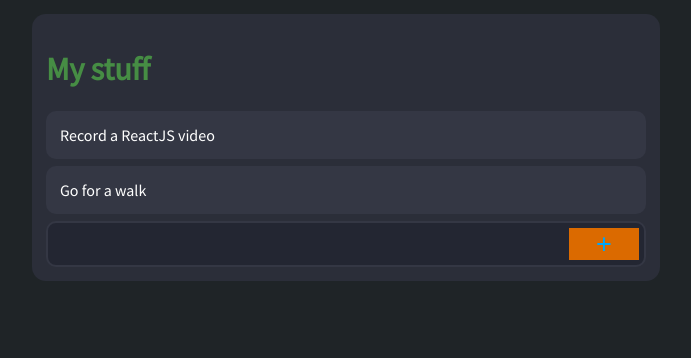
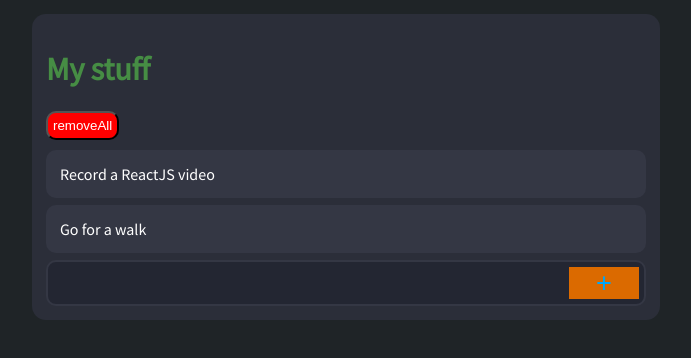
Before and after one commit to Ajmris/ArturChmaroReact, a React (Create React App) app: page / in a window 1280 px wide. Shown: the top 358 px of the page, without its empty margins (294-985 px from the left). Built offline with nearby package versions, Linux system fonts and the light colour scheme.

Commit message:
Component live cycle

```diff
--- a/src/components/ToDoItem/index.js
+++ b/src/components/ToDoItem/index.js
@@ -18,6 +18,9 @@
     toggleDone=()=>{
       this.setState({done: !this.state.done})
     }
+    componentWillUnmount=()=>{
+      console.log(`todo ${this.props.text} unmounted...`)
+    }
     render(){
       const {text} =this.props
       return(
@@ -27,4 +30,4 @@
       )
     }
   }
-  export default ToDoItem;
+export default ToDoItem;
--- a/src/containers/ToDoList/index.js
+++ b/src/containers/ToDoList/index.js
@@ -13,8 +13,25 @@
   margin-top: 14px;
 `
 const Header =styled.h1`color: #468d44;`
+const DestroyButton=styled.button`
+  border-radius: 10px;
+  background: red;
+  padding: 5px;
+  color: #fff;
+  margin-bottom: 10px;
+`
 
 class ToDoList extends Component{
+  constructor(props){
+    super(props)
+    console.log('Hello from constructor!')
+  }
+  componentDidMount=()=>{
+    console.log('component mounted!')
+  }
+  componentDidUpdate=()=>{
+    console.log('component (ToDoList) updated')
+  }
   static defaultProps={
     tasks:[
       {text: 'Record a ReactJS video'},
@@ -35,12 +52,16 @@
     list.push({text: draft, done: false})
     this.setState({tasks: list, draft: ''})
   }
+  removeAll=()=>{
+    this.setState({tasks:[]})
+  }
   render(){
     const {title}=this.props
     const {tasks, draft}=this.state
     return(
       <Container>
         <Header>{title}</Header>
+        <DestroyButton onClick={this.removeAll}>removeAll</DestroyButton>
         {tasks.map(task=> <ToDoItem text={task.text} done={task.done}/>)}
         <NewTodoForm
           onSubmit={this.addToDo}
```
